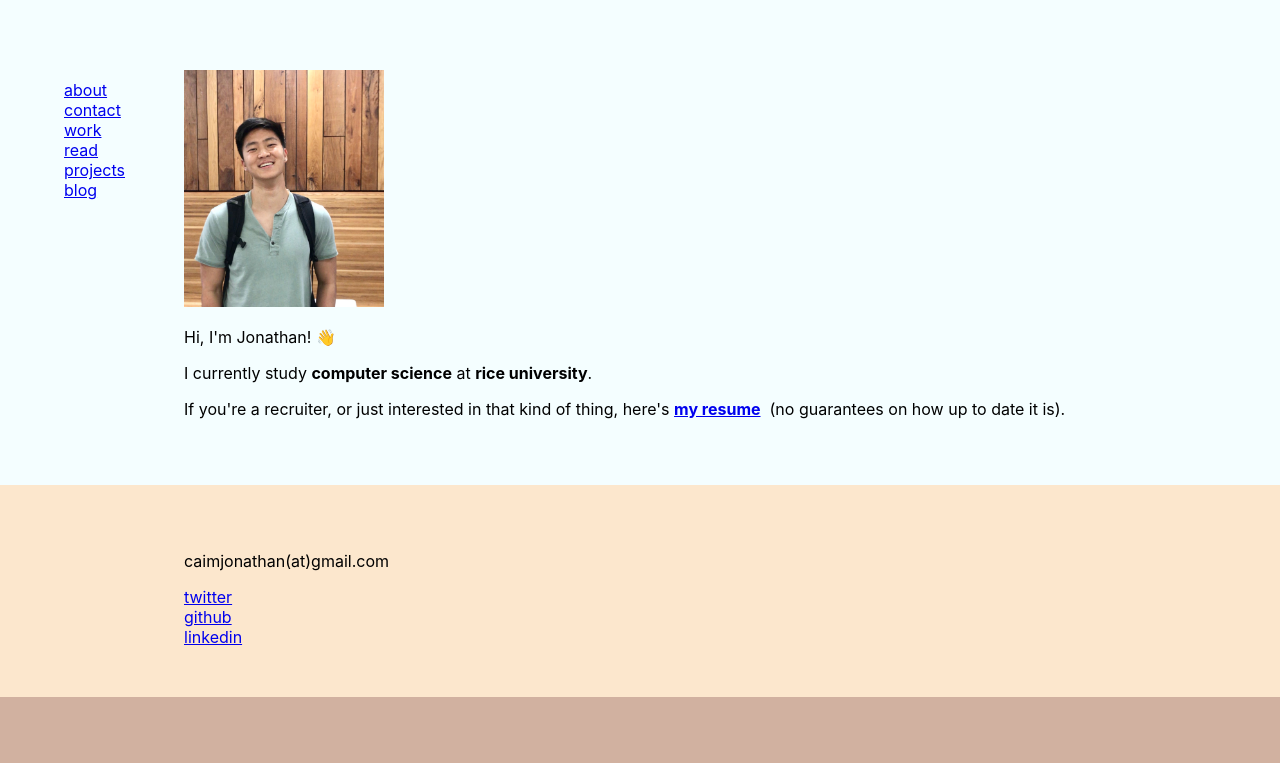
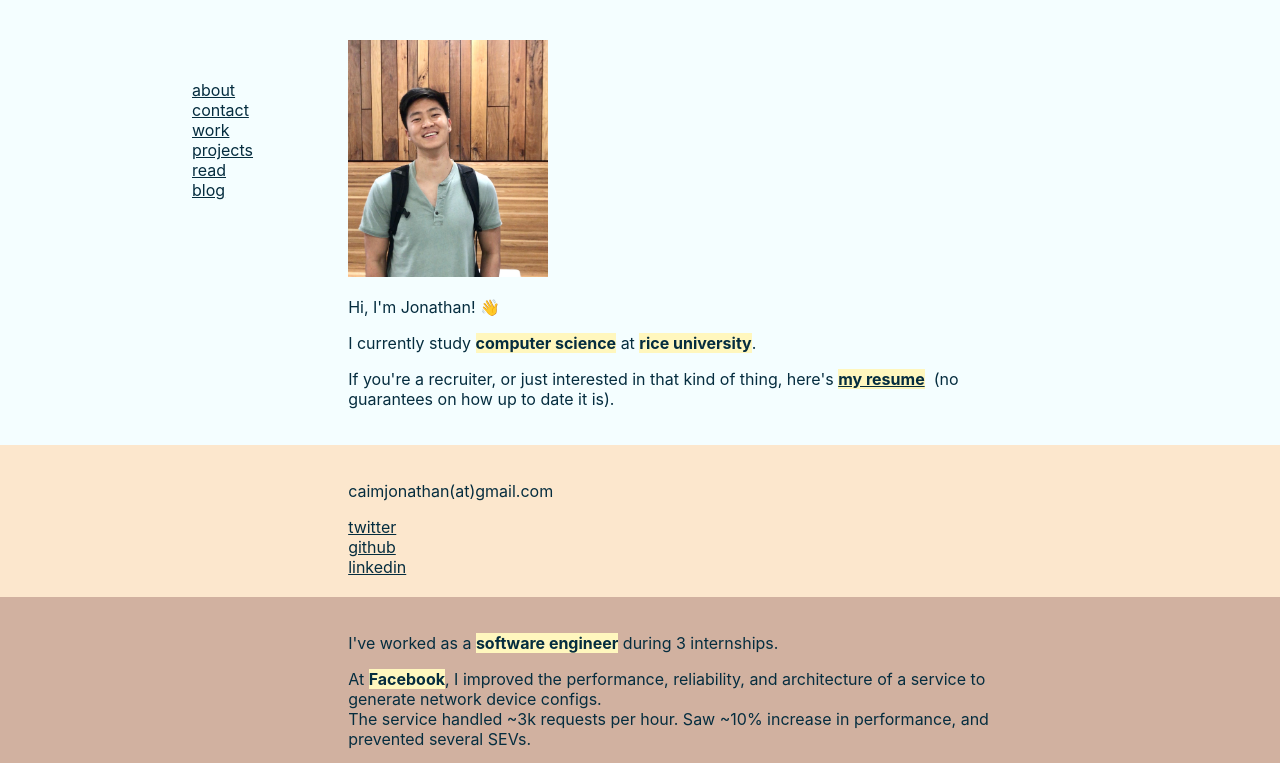
Before and after one commit to jonathancai11/min-portfolio, a React (Create React App) app: page / in a window 1280 px wide. Shown: the top 763 px of the page. Built offline with nearby package versions, Linux system fonts and the light colour scheme.

Commit message:
center the page a bit

```diff
--- a/package.json
+++ b/package.json
@@ -10,7 +10,6 @@
     "react-dom": "^16.13.1",
     "react-markdown": "^4.3.1",
     "react-md-file": "^2.0.0",
-    "react-router-dom": "^5.2.0",
     "react-scripts": "3.4.1"
   },
   "scripts": {
--- a/src/App.css
+++ b/src/App.css
@@ -3,7 +3,9 @@ html {
 }
 
 section {
-  padding: 40px;
+  padding: 10px;
+  padding-left: 20%;
+  padding-right: 20%;
 }
 
 div.section-content {
@@ -24,15 +26,33 @@ section#work {
 }
 
 section#read {
+  background-color: #C1DADA;
+}
+
+section#projects {
   background-color: #ffffff;
 }
 
-section#projects {
-  background-color: #C1DADA;
+p, td, li, a {
+  /* line-height: 1.1; */
+  /* font-family: "Leitura News","Palatino","Georgia","Times New Roman",serif; */
+  color: #052d3f;
+  /* font-weight: 400; */
+}
+
+b {
+  background-color: rgb(255, 247, 190);
+  font-weight: bold;
 }
 
 @media only screen and (max-width: 600px) {
   div.section-content {
     padding: unset;
   }
+
+  section {
+    padding-left: 5%;
+    padding-right: 5%;
+  }
+
 }
--- a/src/App.js
+++ b/src/App.js
@@ -6,7 +6,6 @@ import Read from './components/Read/Read';
 import About from './components/About/About';
 import Work from './components/Work/Work';
 import Contact from './components/Contact/Contact';
-import { BrowserRouter as Router, Switch, Route } from "react-router-dom";
 
 function App() {
   return (
@@ -22,15 +21,15 @@ function App() {
           <section id="work">
             <Work />
           </section>
+          <section id="projects">
+            <Projects />
+          </section>
           <section id="read">
             <Read />
           </section>
-          <section id="projects">
-            <Projects />
-          </section>
 
           <p style={{textAlign: "center"}}>
-            <i>Website last updated 8/17/20</i>
+            <i>Website last updated 9/12/20</i>
           </p>
       </div>
     </div>
--- a/src/components/Sidebar/Sidebar.css
+++ b/src/components/Sidebar/Sidebar.css
@@ -4,7 +4,7 @@
     flex-direction: column;
     width: 150px;
     top: 10%;
-    left: 5%;
+    left: 15%;
 }
 
 @media only screen and (max-width: 600px) {
--- a/src/components/Sidebar/Sidebar.js
+++ b/src/components/Sidebar/Sidebar.js
@@ -8,8 +8,8 @@ export default function Sidebar() {
         <a href="/#about">about</a>
         <a href="/#contact">contact</a>
         <a href="/#work">work</a>
+        <a href="/#projects">projects</a>
         <a href="/#read">read</a>
-        <a href="/#projects">projects</a>
         <a href="http://blog.jonathancai.com/blog/">blog</a>
     </div>
     )
--- a/src/components/Work/Work.js
+++ b/src/components/Work/Work.js
@@ -15,7 +15,7 @@ export default function Work(props) {
             </p>
 
             <p>
-                At <b>JPMorgan</b>, I worked on data engineering/modeling at scale. <br/>
+                At <b>JPMorgan</b>, I worked on data modeling, and <b>data engineering at scale</b>. <br/>
                 This looked like 12,000+ data points with 40+ properties on an hourly basis. <br/>
                 Dealt with constantly changing business requirements from investment bankers, varying data processing issues (asynchronous fetching on dynamic time cycles), etc.
             </p>
```
Also changed, not shown: 1 other file (tests, documents, lock files or other folders).
